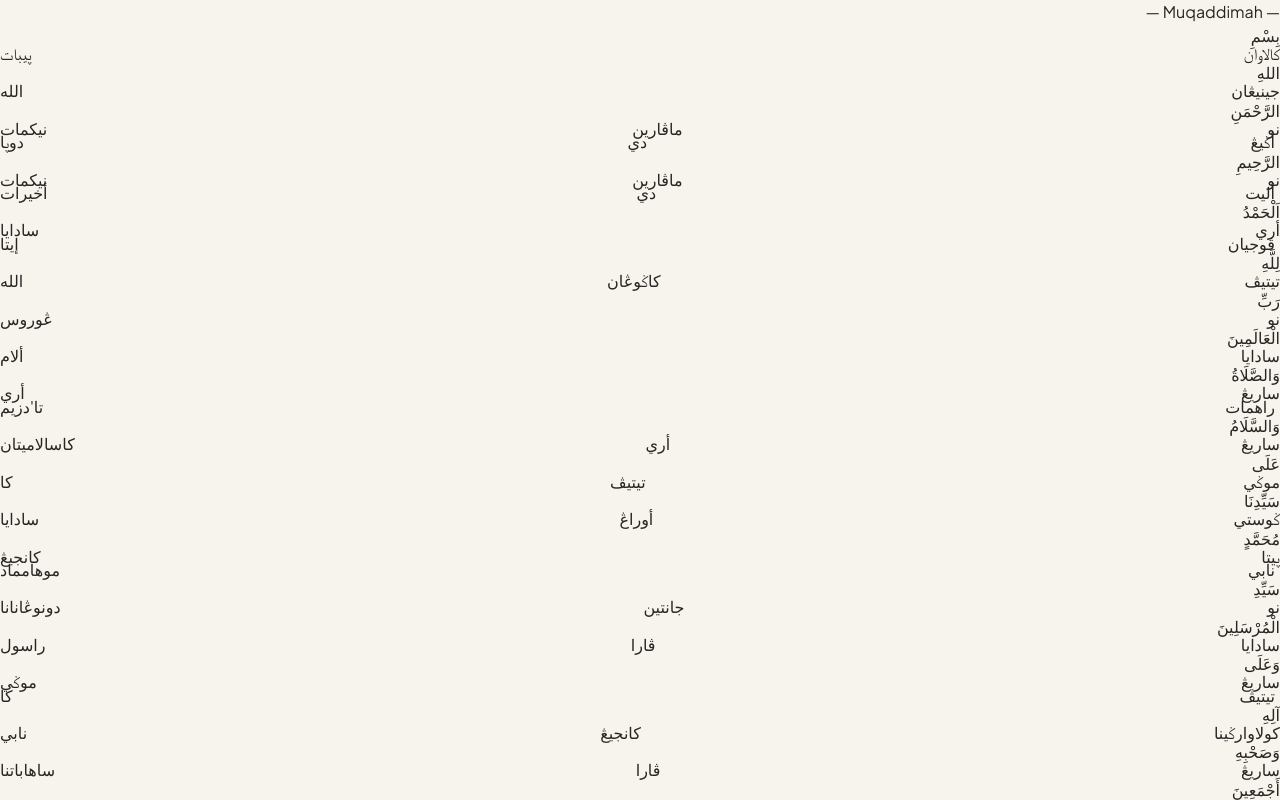
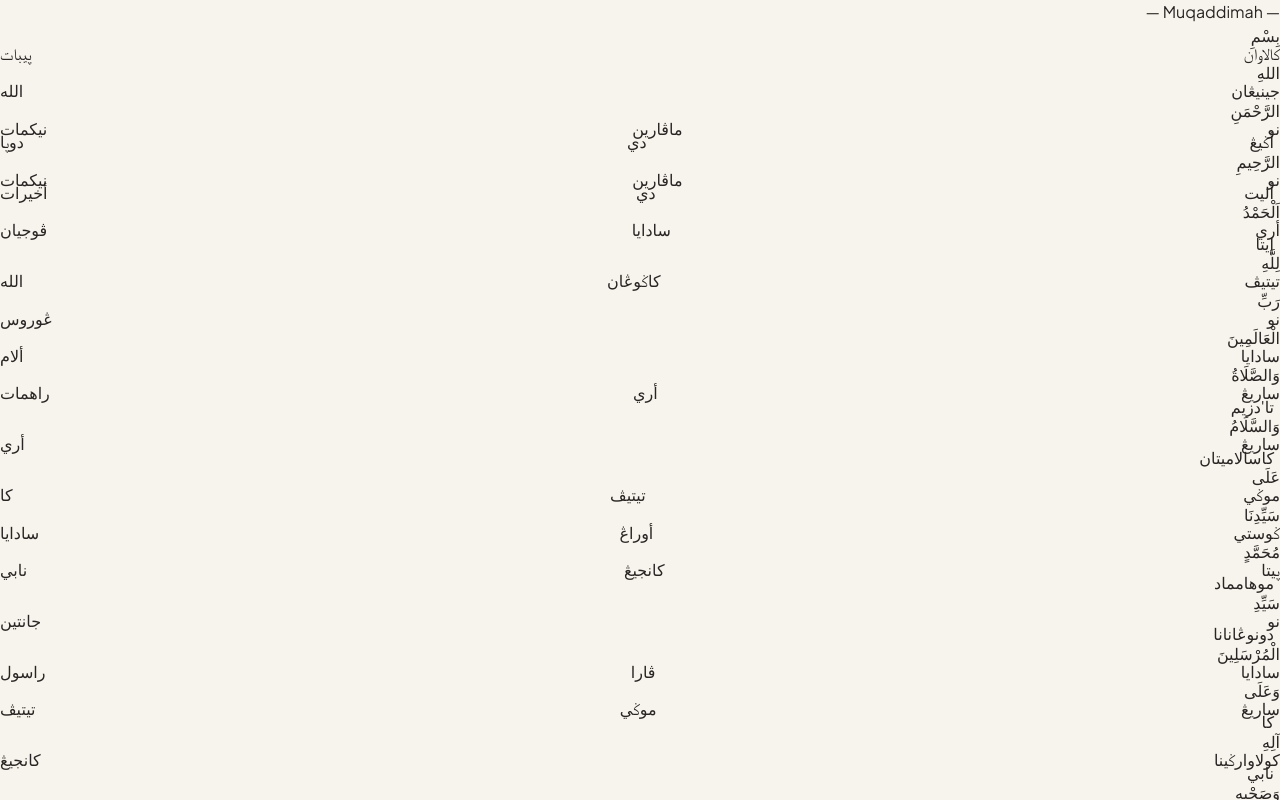
Before and after one commit to huonline/riyadul-badi-ah, a React (Vite) app: page / in a window 1280 px wide. Both pictures are taken after a click on the button "Mulai Membaca Bab 1". Shown: the top 800 px of the page. Built offline with nearby package versions, Linux system fonts and the light colour scheme.

Commit message:
Refactor splitLugot function for better readability
Refactor splitLugot function to handle maxChars parameter and simplify line splitting logic.

```diff
--- a/src/app.jsx
+++ b/src/app.jsx
@@ -1,33 +1,28 @@
-import React, { useState } from 'react';
+                  import React, { useState } from 'react';
 import { dummyKitab } from './dataRiyad.js';
 import { latinToPegon, removeHarakat } from './utils/transliterasi';
 
-function splitLugot(text) {
+function splitLugot(text, maxChars = 18) {
   const words = text.trim().split(/\s+/).filter(Boolean);
+  if (words.length === 0) return [''];
 
-  // Pendek = 1 baris
-  if (words.length <= 3) {
-    return [text];
+  const lines = [];
+  let current = '';
+
+  for (const word of words) {
+    const candidate = current ? `${current} ${word}` : word;
+
+    if (candidate.length <= maxChars) {
+      current = candidate;
+    } else {
+      if (current) lines.push(current);
+      current = word;
+    }
   }
 
-  // Sedang = 2 baris
-  if (words.length <= 6) {
-    const middle = Math.ceil(words.length / 2);
-    return [
-      words.slice(0, middle).join(' '),
-      words.slice(middle).join(' '),
-    ];
-  }
+  if (current) lines.push(current);
 
-  // Panjang = 3 baris
-  const perLine = Math.ceil(words.length / 3);
-  const result = [];
-
-  for (let i = 0; i < words.length; i += perLine) {
-    result.push(words.slice(i, i + perLine).join(' '));
-  }
-
-  return result;
+  return lines;
 }
 
 export default function App() {
@@ -40,9 +35,10 @@ export default function App() {
   const [lugotMode, setLugotMode] = useState('pegon'); // 'hide' | 'latin' | 'pegon'
 
   // Filter Bab berdasarkan pencarian
-  const filteredBab = dummyKitab.filter(bab =>
-    bab.judulBab.toLowerCase().includes(searchQuery.toLowerCase()) ||
-    bab.deskripsi.toLowerCase().includes(searchQuery.toLowerCase())
+  const filteredBab = dummyKitab.filter(
+    (bab) =>
+      bab.judulBab.toLowerCase().includes(searchQuery.toLowerCase()) ||
+      bab.deskripsi.toLowerCase().includes(searchQuery.toLowerCase())
   );
 
   const openBab = (bab) => {
@@ -53,18 +49,22 @@ export default function App() {
 
   return (
     <div className="min-h-screen bg-[#f7f4ed] text-stone-800 font-sans selection:bg-amber-200 relative">
-
       {/* ================================================== */}
       {/* VIEW 1: COVER & DAFTAR ISI (HOME)                  */}
       {/* ================================================== */}
       {currentView === 'home' && (
         <div className="max-w-2xl mx-auto p-4 md:p-6 pb-20">
-
           <header className="bg-amber-900 text-amber-50 rounded-2xl p-6 mb-6 shadow-md relative overflow-hidden">
             <div className="relative z-10">
-              <span className="text-xs uppercase tracking-widest text-amber-300 font-semibold">Kitab Digital</span>
-              <h1 className="text-3xl font-serif font-bold mt-1 mb-2">Riyadul Badi'ah</h1>
-              <p className="text-sm text-amber-200/90 italic">Matan Arab & Lugot Jenggotan Rata Sisi</p>
+              <span className="text-xs uppercase tracking-widest text-amber-300 font-semibold">
+                Kitab Digital
+              </span>
+              <h1 className="text-3xl font-serif font-bold mt-1 mb-2">
+                Riyadul Badi'ah
+              </h1>
+              <p className="text-sm text-amber-200/90 italic">
+                Matan Arab & Lugot Jenggotan Rata Sisi
+              </p>
 
               <button
                 onClick={() => openBab(dummyKitab[0])}
@@ -89,7 +89,9 @@ export default function App() {
           </div>
 
           <div className="space-y-3">
-            <h2 className="text-xs font-bold uppercase tracking-wider text-stone-500 mb-2 px-1">Daftar Bab</h2>
+            <h2 className="text-xs font-bold uppercase tracking-wider text-stone-500 mb-2 px-1">
+              Daftar Bab
+            </h2>
 
             {filteredBab.map((bab) => (
               <div
@@ -102,7 +104,9 @@ export default function App() {
                     {bab.noBab}
                   </div>
                   <div>
-                    <h3 className="font-bold text-stone-900 group-hover:text-amber-900 transition">{bab.judulBab}</h3>
+                    <h3 className="font-bold text-stone-900 group-hover:text-amber-900 transition">
+                      {bab.judulBab}
+                    </h3>
                     <p className="text-xs text-stone-500">{bab.deskripsi}</p>
                   </div>
                 </div>
@@ -112,7 +116,6 @@ export default function App() {
               </div>
             ))}
           </div>
-
         </div>
       )}
 
@@ -121,9 +124,10 @@ export default function App() {
       {/* ================================================== */}
       {currentView === 'reader' && selectedBab && (
         <div className="min-h-screen flex flex-col max-w-3xl mx-auto p-4 md:p-6 pb-28">
-
-          <main className="bg-[#fffdf9] p-6 md:p-12 rounded-2xl border border-amber-900/10 shadow-sm flex-1 flex flex-col mt-2" dir="rtl">
-
+          <main
+            className="bg-[#fffdf9] p-6 md:p-12 rounded-2xl border border-amber-900/10 shadow-sm flex-1 flex flex-col mt-2"
+            dir="rtl"
+          >
             <div className="text-center border-b border-dashed border-stone-200 pb-3 mb-8">
               <span className="text-xs tracking-widest text-amber-800 uppercase font-serif">
                 — {selectedBab.judulBab} —
@@ -153,12 +157,11 @@ export default function App() {
                 if (lugotMode === 'latin') displayLugot = item.lugot;
                 if (lugotMode === 'pegon') displayLugot = latinToPegon(item.lugot);
 
-                const lugotLines = splitLugot(displayLugot);
+                const lugotLines = splitLugot(displayLugot, 18);
 
                 return (
                   <React.Fragment key={index}>
                     <span className="relative inline-block">
-                      {/* Teks Arab Matan diamankan di z-10 agar selalu di atas */}
                       <span className="relative z-10">{kataMatan}</span>
 
                       {/* AREA LUGOT */}
@@ -171,7 +174,7 @@ export default function App() {
                             transform: 'rotate(-28deg)',
                             transformOrigin: 'top right',
                             minWidth: '40px',
-                            maxWidth: '95px',
+                            maxWidth: '110px',
                             direction: lugotMode === 'pegon' ? 'rtl' : 'ltr',
                             lineHeight: '0.9rem',
                           }}
@@ -191,7 +194,7 @@ export default function App() {
                                 key={i}
                                 style={{
                                   display: 'block',
-                                  marginRight: `${i * 5}px`,
+                                  marginRight: `${i * 6}px`,
                                   marginTop: '-1px',
                                   textAlign: lugotMode === 'pegon' ? 'right' : 'left',
                                 }}
@@ -214,7 +217,6 @@ export default function App() {
                 Halaman {selectedBab.id}
               </span>
             </div>
-
           </main>
 
           {/* ================================================== */}
@@ -222,7 +224,6 @@ export default function App() {
           {/* ================================================== */}
           <div className="fixed bottom-0 left-0 right-0 z-50 p-4 md:p-6 pointer-events-none">
             <div className="max-w-md mx-auto pointer-events-auto bg-white/95 backdrop-blur-md border border-stone-200 shadow-[0_-10px_40px_-15px_rgba(0,0,0,0.1)] rounded-2xl p-2 flex justify-between items-center px-2 gap-1.5">
-
               <button
                 onClick={() => setCurrentView('home')}
                 className="px-4 py-2.5 bg-stone-100 hover:bg-stone-200 text-stone-700 rounded-xl transition cursor-pointer font-bold text-lg flex items-center justify-center"
@@ -260,13 +261,10 @@ export default function App() {
                   ▼
                 </div>
               </div>
-
             </div>
           </div>
-
         </div>
       )}
-
     </div>
   );
 }
```
